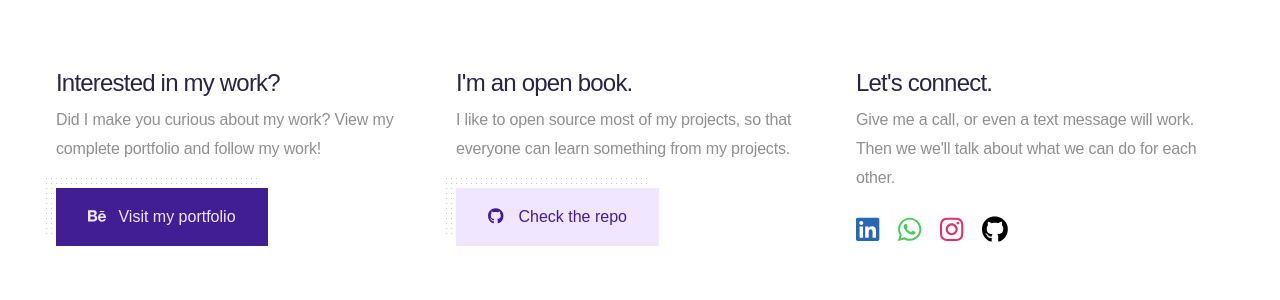
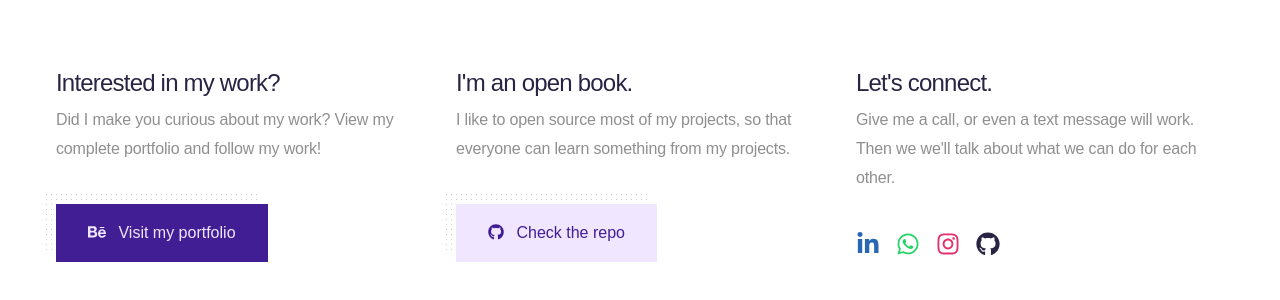
Before and after one commit to jaschahuisman/jaschahuisman, a Vue app: page / in a window 1280 px wide. Shown: the part 3081-3381 px from the top of the page. Built offline with nearby package versions, Linux system fonts and the light colour scheme; a web font is replaced by a local one.

Commit message:
Updated icon pipeline

```diff
--- a/package.json
+++ b/package.json
@@ -8,6 +8,10 @@
     "lint": "vue-cli-service lint"
   },
   "dependencies": {
+    "@fortawesome/fontawesome-svg-core": "^1.2.36",
+    "@fortawesome/free-brands-svg-icons": "^5.15.4",
+    "@fortawesome/free-solid-svg-icons": "^5.15.4",
+    "@fortawesome/vue-fontawesome": "^3.0.0-5",
     "core-js": "^3.6.5",
     "gsap": "^3.8.0",
     "vue": "^3.0.0",
--- a/src/components/atoms/Button.vue
+++ b/src/components/atoms/Button.vue
@@ -11,6 +11,7 @@
       <Decoration class="button__decoration" />
       <span class="button__background"></span>
       <span class="button__text">
+        <icon v-if="icon" :icon="icon" />
         <slot />
       </span>
     </a>
@@ -45,6 +46,10 @@ export default defineComponent({
       default: function () {
         return "normal";
       },
+      required: false,
+    },
+    icon: {
+      type: String,
       required: false,
     },
     variant: {
--- a/src/components/atoms/IconBase.vue
+++ /dev/null
@@ -1,47 +0,0 @@
-<template>
-  <svg
-    stroke="currentColor"
-    fill="currentColor"
-    stroke-width="0"
-    xmlns="http://www.w3.org/2000/svg"
-    viewBox="0 0 576 576"
-    role="presentation"
-    :width="width"
-    :height="height"
-    :aria-labelledby="iconName"
-  >
-    <title :id="iconName" lang="en">{{ iconName }}</title>
-    <g :fill="iconColor">
-      <slot />
-    </g>
-  </svg>
-</template>
-
-<script>
-export default {
-  props: {
-    iconName: {
-      type: String,
-      default: "box",
-    },
-    width: {
-      type: [Number, String],
-      default: 30,
-    },
-    height: {
-      type: [Number, String],
-      default: 30,
-    },
-    iconColor: {
-      type: String,
-      default: "currentColor",
-    },
-  },
-};
-</script>
-
-<style lang="sass" scoped>
-svg
-  display: inline-block
-  vertical-align: middle
-</style>
--- a/src/components/icons/IconBehance.vue
+++ /dev/null
@@ -1,5 +0,0 @@
-<template>
-  <path
-    d="M232 237.2c31.8-15.2 48.4-38.2 48.4-74 0-70.6-52.6-87.8-113.3-87.8H0v354.4h171.8c64.4 0 124.9-30.9 124.9-102.9 0-44.5-21.1-77.4-64.7-89.7zM77.9 135.9H151c28.1 0 53.4 7.9 53.4 40.5 0 30.1-19.7 42.2-47.5 42.2h-79v-82.7zm83.3 233.7H77.9V272h84.9c34.3 0 56 14.3 56 50.6 0 35.8-25.9 47-57.6 47zm358.5-240.7H376V94h143.7v34.9zM576 305.2c0-75.9-44.4-139.2-124.9-139.2-78.2 0-131.3 58.8-131.3 135.8 0 79.9 50.3 134.7 131.3 134.7 61.3 0 101-27.6 120.1-86.3H509c-6.7 21.9-34.3 33.5-55.7 33.5-41.3 0-63-24.2-63-65.3h185.1c.3-4.2.6-8.7.6-13.2zM390.4 274c2.3-33.7 24.7-54.8 58.5-54.8 35.4 0 53.2 20.8 56.2 54.8H390.4z"
-  ></path>
-</template>
--- a/src/components/icons/IconGithub.vue
+++ /dev/null
@@ -1,5 +0,0 @@
-<template>
-  <path
-    d="M165.9 397.4c0 2-2.3 3.6-5.2 3.6-3.3.3-5.6-1.3-5.6-3.6 0-2 2.3-3.6 5.2-3.6 3-.3 5.6 1.3 5.6 3.6zm-31.1-4.5c-.7 2 1.3 4.3 4.3 4.9 2.6 1 5.6 0 6.2-2s-1.3-4.3-4.3-5.2c-2.6-.7-5.5.3-6.2 2.3zm44.2-1.7c-2.9.7-4.9 2.6-4.6 4.9.3 2 2.9 3.3 5.9 2.6 2.9-.7 4.9-2.6 4.6-4.6-.3-1.9-3-3.2-5.9-2.9zM244.8 8C106.1 8 0 113.3 0 252c0 110.9 69.8 205.8 169.5 239.2 12.8 2.3 17.3-5.6 17.3-12.1 0-6.2-.3-40.4-.3-61.4 0 0-70 15-84.7-29.8 0 0-11.4-29.1-27.8-36.6 0 0-22.9-15.7 1.6-15.4 0 0 24.9 2 38.6 25.8 21.9 38.6 58.6 27.5 72.9 20.9 2.3-16 8.8-27.1 16-33.7-55.9-6.2-112.3-14.3-112.3-110.5 0-27.5 7.6-41.3 23.6-58.9-2.6-6.5-11.1-33.3 2.6-67.9 20.9-6.5 69 27 69 27 20-5.6 41.5-8.5 62.8-8.5s42.8 2.9 62.8 8.5c0 0 48.1-33.6 69-27 13.7 34.7 5.2 61.4 2.6 67.9 16 17.7 25.8 31.5 25.8 58.9 0 96.5-58.9 104.2-114.8 110.5 9.2 7.9 17 22.9 17 46.4 0 33.7-.3 75.4-.3 83.6 0 6.5 4.6 14.4 17.3 12.1C428.2 457.8 496 362.9 496 252 496 113.3 383.5 8 244.8 8zM97.2 352.9c-1.3 1-1 3.3.7 5.2 1.6 1.6 3.9 2.3 5.2 1 1.3-1 1-3.3-.7-5.2-1.6-1.6-3.9-2.3-5.2-1zm-10.8-8.1c-.7 1.3.3 2.9 2.3 3.9 1.6 1 3.6.7 4.3-.7.7-1.3-.3-2.9-2.3-3.9-2-.6-3.6-.3-4.3.7zm32.4 35.6c-1.6 1.3-1 4.3 1.3 6.2 2.3 2.3 5.2 2.6 6.5 1 1.3-1.3.7-4.3-1.3-6.2-2.2-2.3-5.2-2.6-6.5-1zm-11.4-14.7c-1.6 1-1.6 3.6 0 5.9 1.6 2.3 4.3 3.3 5.6 2.3 1.6-1.3 1.6-3.9 0-6.2-1.4-2.3-4-3.3-5.6-2z"
-  ></path>
-</template>
--- a/src/components/icons/IconInstagram.vue
+++ /dev/null
@@ -1,5 +0,0 @@
-<template>
-  <path
-    d="M224.1 141c-63.6 0-114.9 51.3-114.9 114.9s51.3 114.9 114.9 114.9S339 319.5 339 255.9 287.7 141 224.1 141zm0 189.6c-41.1 0-74.7-33.5-74.7-74.7s33.5-74.7 74.7-74.7 74.7 33.5 74.7 74.7-33.6 74.7-74.7 74.7zm146.4-194.3c0 14.9-12 26.8-26.8 26.8-14.9 0-26.8-12-26.8-26.8s12-26.8 26.8-26.8 26.8 12 26.8 26.8zm76.1 27.2c-1.7-35.9-9.9-67.7-36.2-93.9-26.2-26.2-58-34.4-93.9-36.2-37-2.1-147.9-2.1-184.9 0-35.8 1.7-67.6 9.9-93.9 36.1s-34.4 58-36.2 93.9c-2.1 37-2.1 147.9 0 184.9 1.7 35.9 9.9 67.7 36.2 93.9s58 34.4 93.9 36.2c37 2.1 147.9 2.1 184.9 0 35.9-1.7 67.7-9.9 93.9-36.2 26.2-26.2 34.4-58 36.2-93.9 2.1-37 2.1-147.8 0-184.8zM398.8 388c-7.8 19.6-22.9 34.7-42.6 42.6-29.5 11.7-99.5 9-132.1 9s-102.7 2.6-132.1-9c-19.6-7.8-34.7-22.9-42.6-42.6-11.7-29.5-9-99.5-9-132.1s-2.6-102.7 9-132.1c7.8-19.6 22.9-34.7 42.6-42.6 29.5-11.7 99.5-9 132.1-9s102.7-2.6 132.1 9c19.6 7.8 34.7 22.9 42.6 42.6 11.7 29.5 9 99.5 9 132.1s2.7 102.7-9 132.1z"
-  ></path>
-</template>
--- a/src/components/icons/IconLinkedin.vue
+++ /dev/null
@@ -1,5 +0,0 @@
-<template>
-  <path
-    d="M416 32H31.9C14.3 32 0 46.5 0 64.3v383.4C0 465.5 14.3 480 31.9 480H416c17.6 0 32-14.5 32-32.3V64.3c0-17.8-14.4-32.3-32-32.3zM135.4 416H69V202.2h66.5V416zm-33.2-243c-21.3 0-38.5-17.3-38.5-38.5S80.9 96 102.2 96c21.2 0 38.5 17.3 38.5 38.5 0 21.3-17.2 38.5-38.5 38.5zm282.1 243h-66.4V312c0-24.8-.5-56.7-34.5-56.7-34.6 0-39.9 27-39.9 54.9V416h-66.4V202.2h63.7v29.2h.9c8.9-16.8 30.6-34.5 62.9-34.5 67.2 0 79.7 44.3 79.7 101.9V416z"
-  ></path>
-</template>
--- a/src/components/icons/IconWhatsapp.vue
+++ /dev/null
@@ -1,5 +0,0 @@
-<template>
-  <path
-    d="M380.9 97.1C339 55.1 283.2 32 223.9 32c-122.4 0-222 99.6-222 222 0 39.1 10.2 77.3 29.6 111L0 480l117.7-30.9c32.4 17.7 68.9 27 106.1 27h.1c122.3 0 224.1-99.6 224.1-222 0-59.3-25.2-115-67.1-157zm-157 341.6c-33.2 0-65.7-8.9-94-25.7l-6.7-4-69.8 18.3L72 359.2l-4.4-7c-18.5-29.4-28.2-63.3-28.2-98.2 0-101.7 82.8-184.5 184.6-184.5 49.3 0 95.6 19.2 130.4 54.1 34.8 34.9 56.2 81.2 56.1 130.5 0 101.8-84.9 184.6-186.6 184.6zm101.2-138.2c-5.5-2.8-32.8-16.2-37.9-18-5.1-1.9-8.8-2.8-12.5 2.8-3.7 5.6-14.3 18-17.6 21.8-3.2 3.7-6.5 4.2-12 1.4-32.6-16.3-54-29.1-75.5-66-5.7-9.8 5.7-9.1 16.3-30.3 1.8-3.7.9-6.9-.5-9.7-1.4-2.8-12.5-30.1-17.1-41.2-4.5-10.8-9.1-9.3-12.5-9.5-3.2-.2-6.9-.2-10.6-.2-3.7 0-9.7 1.4-14.8 6.9-5.1 5.6-19.4 19-19.4 46.3 0 27.3 19.9 53.7 22.6 57.4 2.8 3.7 39.1 59.7 94.8 83.8 35.2 15.2 49 16.5 66.6 13.9 10.7-1.6 32.8-13.4 37.4-26.4 4.6-13 4.6-24.1 3.2-26.4-1.3-2.5-5-3.9-10.5-6.6z"
-  ></path>
-</template>
--- a/src/components/molecules/Footer.vue
+++ b/src/components/molecules/Footer.vue
@@ -11,11 +11,9 @@
           size="normal"
           variant="primary"
           href="https://www.behance.net/jaschahuisman"
+          :icon="['fab', 'behance']"
           newTab
         >
-          <icon-base iconName="Behance" height="18" width="18">
-            <icon-behance />
-          </icon-base>
           Visit my portfolio
         </Button>
       </section>
@@ -28,11 +26,9 @@
         <Button
           size="normal"
           href="https://www.github.com/jaschahuisman/jaschahuisman"
+          :icon="['fab', 'github']"
           newTab
         >
-          <icon-base iconName="GitHub" height="18" width="18">
-            <icon-github />
-          </icon-base>
           Check the repo
         </Button>
       </section>
@@ -44,44 +40,15 @@
         </p>
         <div class="footer__section__icons">
           <a
+            v-for="icon in icons"
             class="footer__section__icons__icon"
-            href="https://www.linkedin.com/in/jaschahuisman"
             target="_blank"
             rel="noopener noreferrer"
+            :key="icon.id"
+            :href="icon.href"
+            :title="icon.title"
           >
-            <icon-base iconName="LinkedIn" color="#2867B2">
-              <icon-linkedin />
-            </icon-base>
-          </a>
-          <a
-            class="footer__section__icons__icon"
-            href="https://wa.me/+31611808827?text=Hi%20Jascha!&lang=en"
-            target="_blank"
-            rel="noopener noreferrer"
-          >
-            <icon-base color="#4AC959" iconName="Whatsapp">
-              <icon-whatsapp />
-            </icon-base>
-          </a>
-          <a
-            class="footer__section__icons__icon"
-            href="https://www.instagram.com/jaschahuisman"
-            target="_blank"
-            rel="noopener noreferrer"
-          >
-            <icon-base color="#E1306C" iconName="Instagram">
-              <icon-instagram />
-            </icon-base>
-          </a>
-          <a
-            class="footer__section__icons__icon"
-            href="https://www.github.com/jaschahuisman"
-            target="_blank"
-            rel="noopener noreferrer"
-          >
-            <icon-base color="#000000" iconName="GitHub">
-              <icon-github />
-            </icon-base>
+            <icon :icon="icon.icon" :color="icon.color" />
           </a>
         </div>
       </section>
@@ -93,22 +60,45 @@
 import { defineComponent } from "vue";
 import Button from "@/components/atoms/Button.vue";
 import Container from "@/components/wrappers/Container.vue";
-import IconBehance from "@/components/icons/IconBehance.vue";
-import IconGithub from "@/components/icons/IconGithub.vue";
-import IconInstagram from "@/components/icons/IconInstagram.vue";
-import IconLinkedin from "@/components/icons/IconLinkedin.vue";
-import IconWhatsapp from "@/components/icons/IconWhatsapp.vue";
 
 export default defineComponent({
   name: "Footer",
   components: {
     Button,
     Container,
-    IconBehance,
-    IconGithub,
-    IconInstagram,
-    IconLinkedin,
-    IconWhatsapp,
+  },
+  data() {
+    return {
+      icons: [
+        {
+          id: "linkedin",
+          href: "https://www.linkedin.com/in/jaschahuisman",
+          icon: ["fab", "linkedin-in"],
+          color: "#2867B2",
+          title: "LinkedIn",
+        },
+        {
+          id: "whatsapp",
+          href: "https://wa.me/+31611808827?text=Hi%20Jascha!&lang=en",
+          icon: ["fab", "whatsapp"],
+          color: "#25D366",
+          title: "Whatsapp",
+        },
+        {
+          id: "instagram",
+          href: "https://www.instagram.com/jaschahuisman",
+          icon: ["fab", "instagram"],
+          color: "#E1306C",
+          title: "Instagram",
+        },
+        {
+          id: "github",
+          href: "https://www.github.com/jaschahuisman",
+          icon: ["fab", "github"],
+          title: "Github",
+        },
+      ],
+    };
   },
 });
 </script>
@@ -136,12 +126,17 @@ export default defineComponent({
     &__title
       margin-bottom: 0.5rem
     &__paragraph:not(:last-child)
-      margin-bottom: 1.5rem
+      margin-bottom: 2.5rem
     &__icons
       display: flex
       align-items: center
       @include media("<=400px")
         justify-content: center
       &__icon
-        margin-right: 0.75rem
+        width: 1.5rem
+        height: 1.5rem
+        margin-right: 1rem
+        svg
+          width: 100%
+          height: 100%
 </style>
--- a/src/router/index.ts
+++ b/src/router/index.ts
@@ -1,5 +1,5 @@
 import { createRouter, createWebHistory, RouteRecordRaw } from "vue-router";
-import Home from "../pages/Home.vue";
+import Home from "@/pages/Home.vue";
 
 const routes: Array<RouteRecordRaw> = [
   {
```
Also changed, not shown: src/components/sections/ContactSection.vue (+12 -2 lines), src/main.ts (+14 -2 lines), 1 other file (tests, documents, lock files or other folders).
